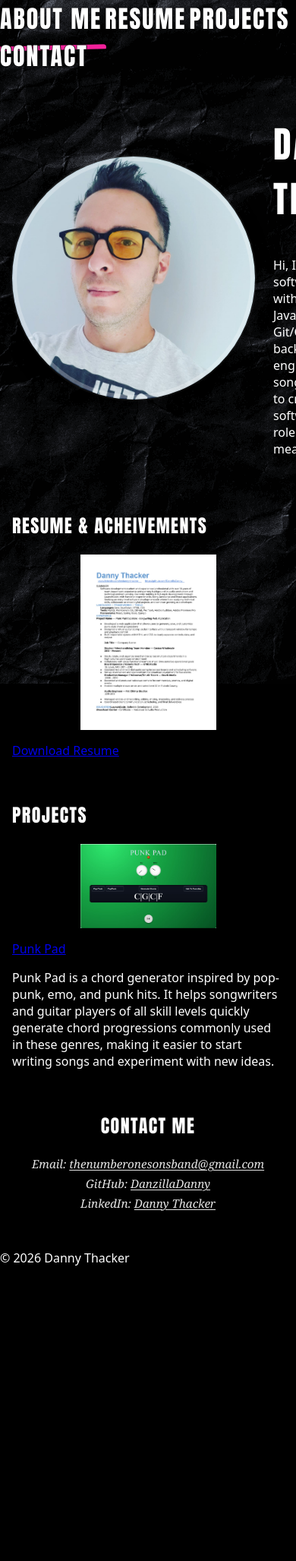
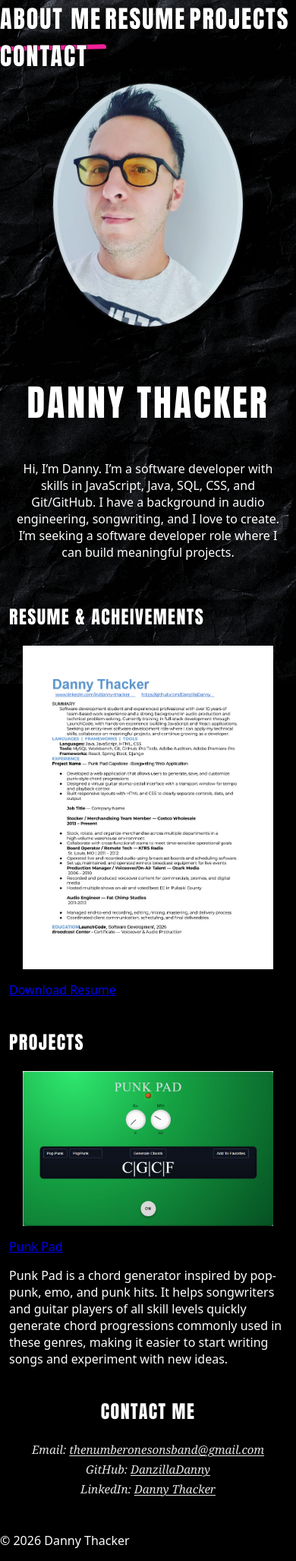
Before and after one commit to DanzillaDanny/DanzillaDanny.github.io, a Jekyll site: the page built from index.md, in a window 390 px wide. Shown: the whole page at 76% size. Built offline with Jekyll 4.4.1, drawn with Linux system fonts in a browser that asks for light colours; before the commit the page ends 1683 px from its top, so only the background shows below that.

Commit message:
added media queries for phones

```diff
--- a/assets/index.css
+++ b/assets/index.css
@@ -165,3 +165,29 @@ text-shadow:
 #contact a:hover {
   opacity: 1;
 }
+
+@media (max-width: 768px) {
+    .hero {
+        flex-direction: column;
+        text-align: center;
+    }
+
+    .profile-pic {
+        max-width: 250px;
+    }
+
+    .resume-pic,
+    .punk-pad-pic {
+        width: 90%;
+    }
+}
+
+@media (max-width: 480px) {
+    .container {
+        padding: 0.75rem;
+    }
+
+    .section {
+        margin-top: 2.5rem;
+    }
+}
```
